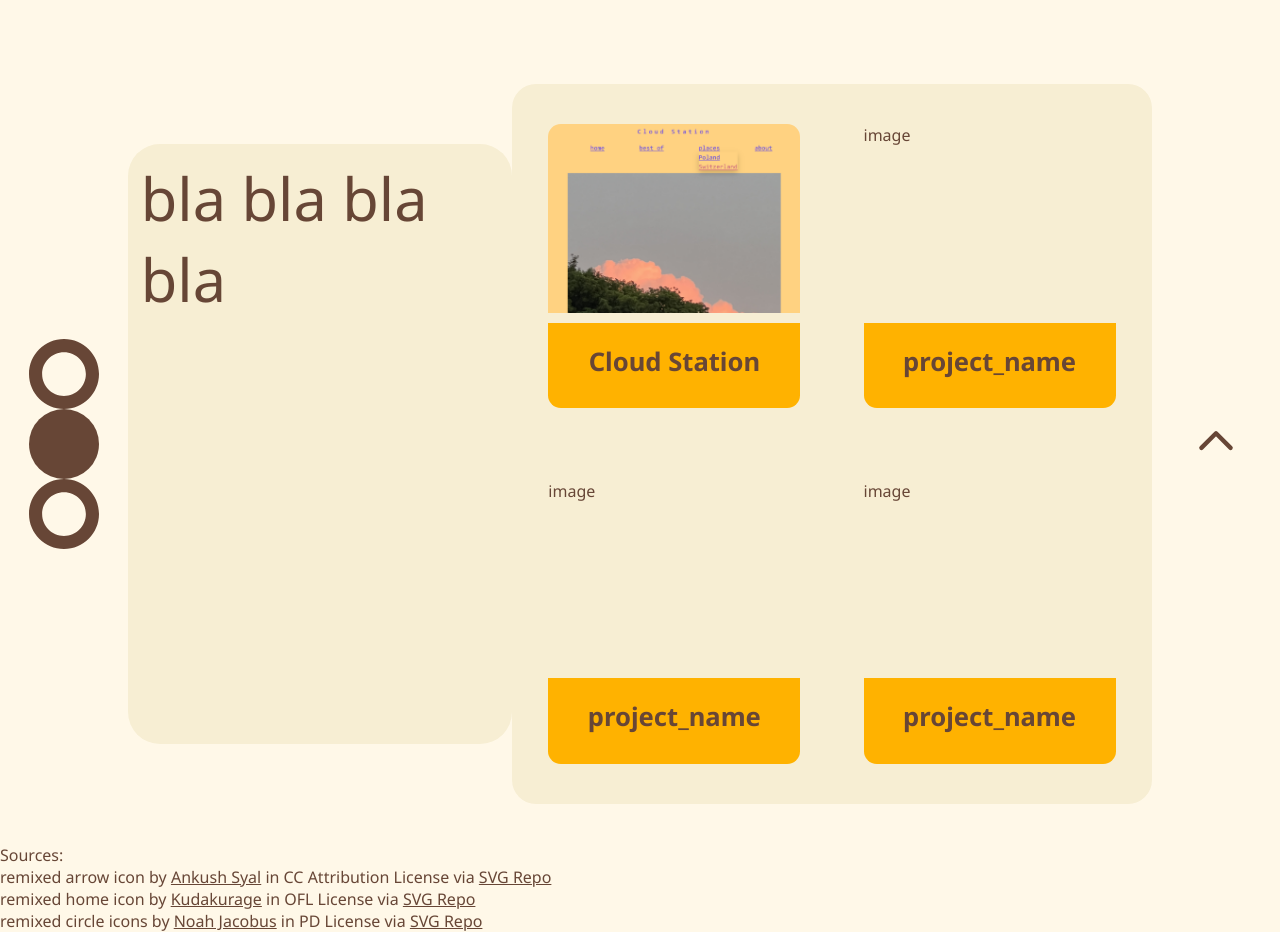
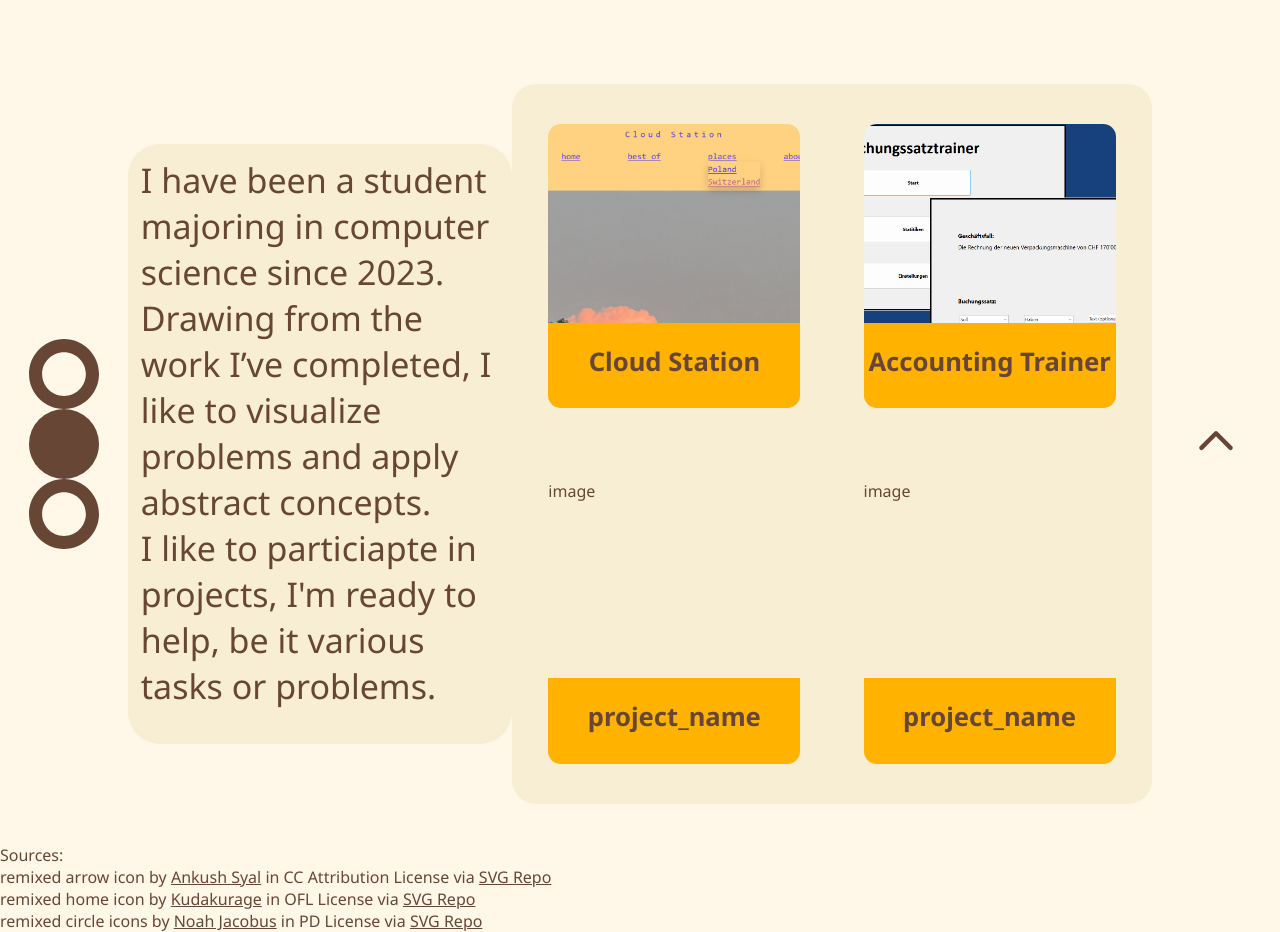
Before and after one commit to sleepz103/sleepz103.github.io, a plain HTML site: page index.html in a window 1280 px wide. Shown: the part 820-1752 px from the top of the page. Drawn offline with Linux system fonts and the light colour scheme.

Commit message:
added my description and accounting project image

```diff
--- a/index.html
+++ b/index.html
@@ -56,8 +56,10 @@
         <main>
           <div class="primary_space">
             <div class="info_box">
-                <div>
-                    bla bla bla bla
+                <div id="my_description">
+                  <p>I have been a student majoring in computer science since 2023.</p>
+                  <p>Drawing from the work I’ve completed, I like to visualize problems and apply abstract concepts.</p>
+                   <p>I like to particiapte in projects, I'm ready to help, be it various tasks or problems.</p>
                 </div>
             </div>
           </div>
@@ -75,11 +77,11 @@
                 </div>
                 <div class="card_space">
                   <div class="project_image">
-                    image
+                    <a href="https://github.com/sleepz103/Finanzbuchhaltung-Simulation/"><img src="images/Buchungssatztrainer_thumbnail.png"></a>
                 </div>
                 <div class="project_name">
                   <div class="text">
-                    <b>project_name</b>
+                    <b>Accounting Trainer</b>
                   </div>
                 </div>
                 </div>
--- a/stylesheet.css
+++ b/stylesheet.css
@@ -89,6 +89,10 @@ aside.right {
     border-radius: 2rem;
 }
 
+#my_description{
+    font-size: 1ch;
+}
+
 
 #secondary_info {
     background: var(--secondary);
@@ -114,14 +118,18 @@ aside.right {
     position: absolute;
 }
 
-.card_space .project_image *{
-    height: 90%;
+.card_space .project_image{
+    height: 100%;
+    width: 100%;
     border-radius: 1vw 1vw 0vw 0vw;
 }
 
 .card_space .project_image img{
     width: 100%;
-    height: auto;
+    height: 90%;
+    object-fit: cover;
+    display: block;
+    border-radius: 1vw 1vw 0vw 0vw;
 }
 
 .card_space .project_name {
```
Also changed, not shown: images/Buchungssatztrainer_thumbnail.png (added).
